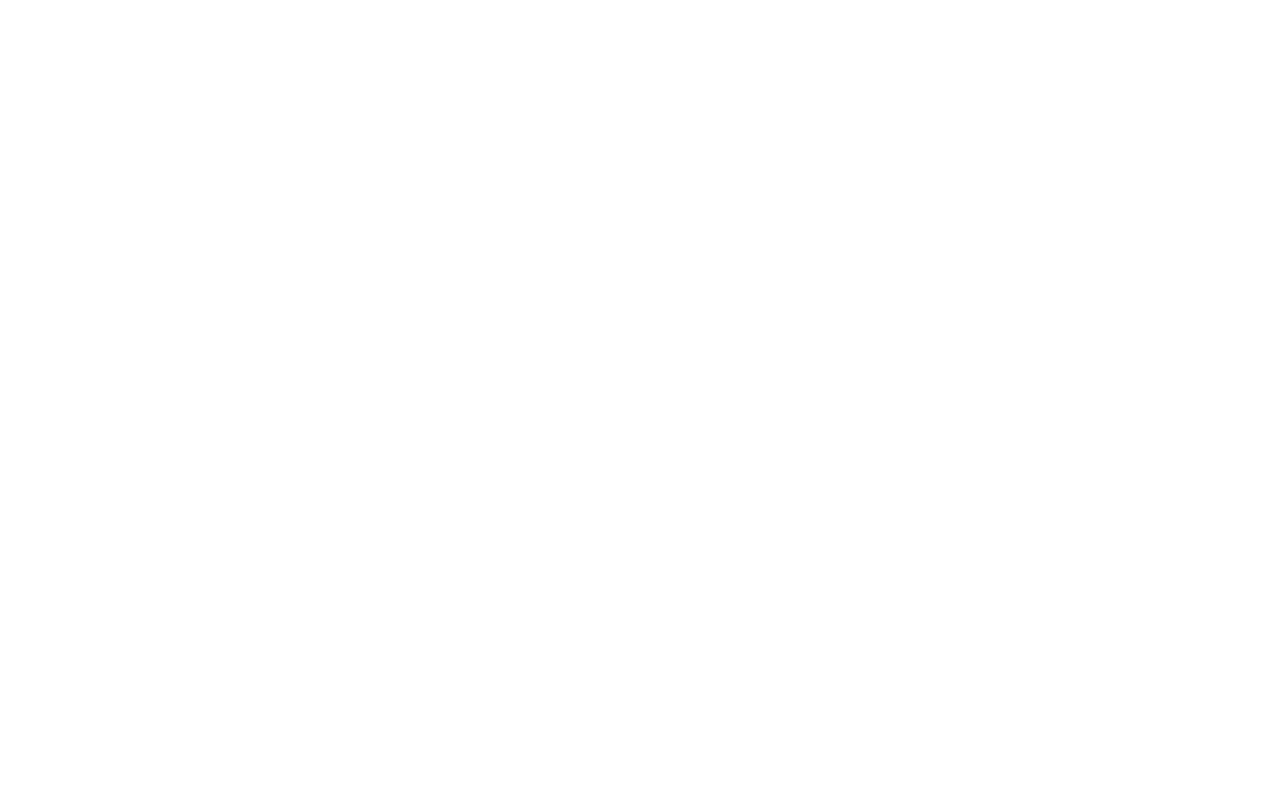
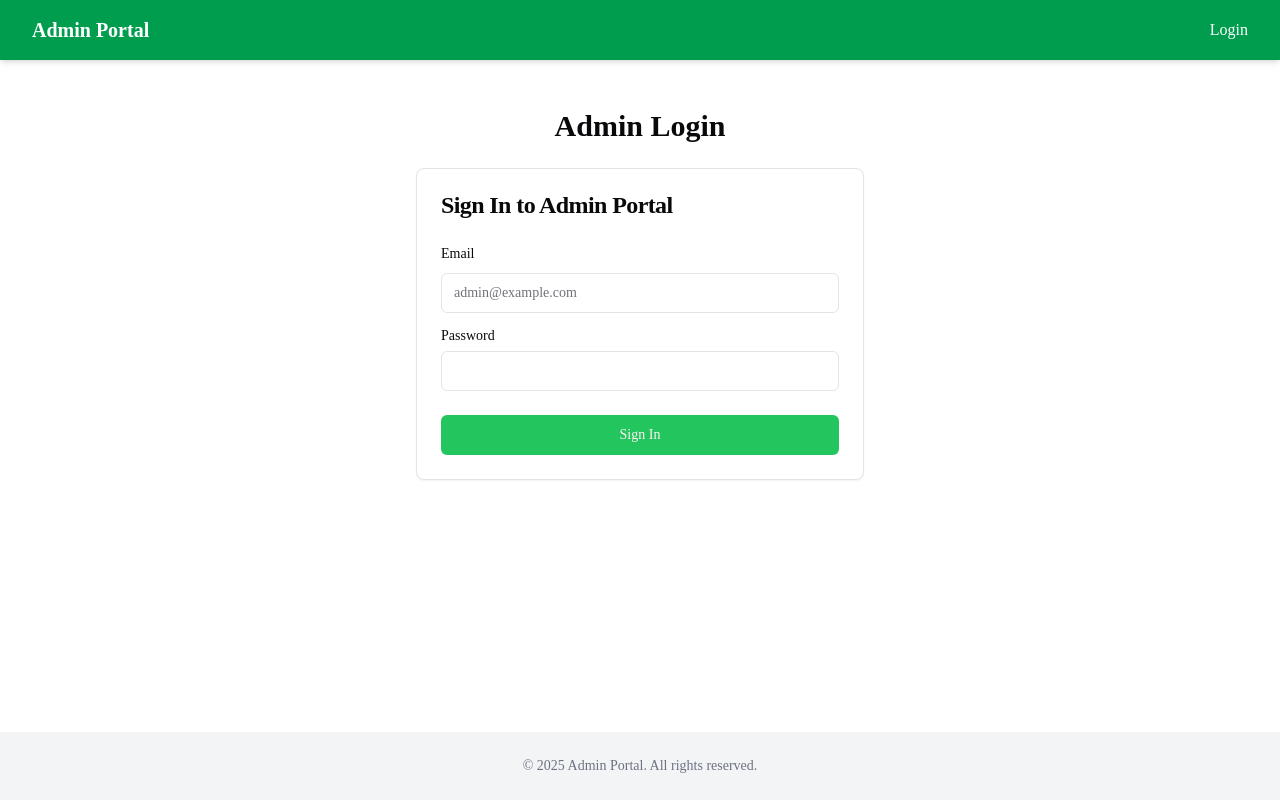
Before and after one commit to KTTfx/farmhouse-admin, a React (Vite) app in the folder admin/: page / in a window 1280 px wide. Built offline with nearby package versions, Linux system fonts and the light colour scheme.

Commit message:
Refactor routing in App component to correct paths and remove unnecessary basename

```diff
--- a/admin/src/App.tsx
+++ b/admin/src/App.tsx
@@ -1,4 +1,3 @@
-
 import { Toaster } from "@/components/ui/toaster";
 import { Toaster as Sonner } from "@/components/ui/sonner";
 import { TooltipProvider } from "@/components/ui/tooltip";
@@ -17,10 +16,10 @@
       <TooltipProvider>
         <Toaster />
         <Sonner />
-        <BrowserRouter basename="/admin">
+        <BrowserRouter basename="/">
           <Routes>
-            <Route path="/" element={<Admin />} />
-            <Route path="/auth" element={<Auth />} />
+            <Route path="/" element={<Auth />} />
+            <Route path="/dashboard" element={<Admin />} />
             <Route path="*" element={<NotFound />} />
           </Routes>
         </BrowserRouter>
```
